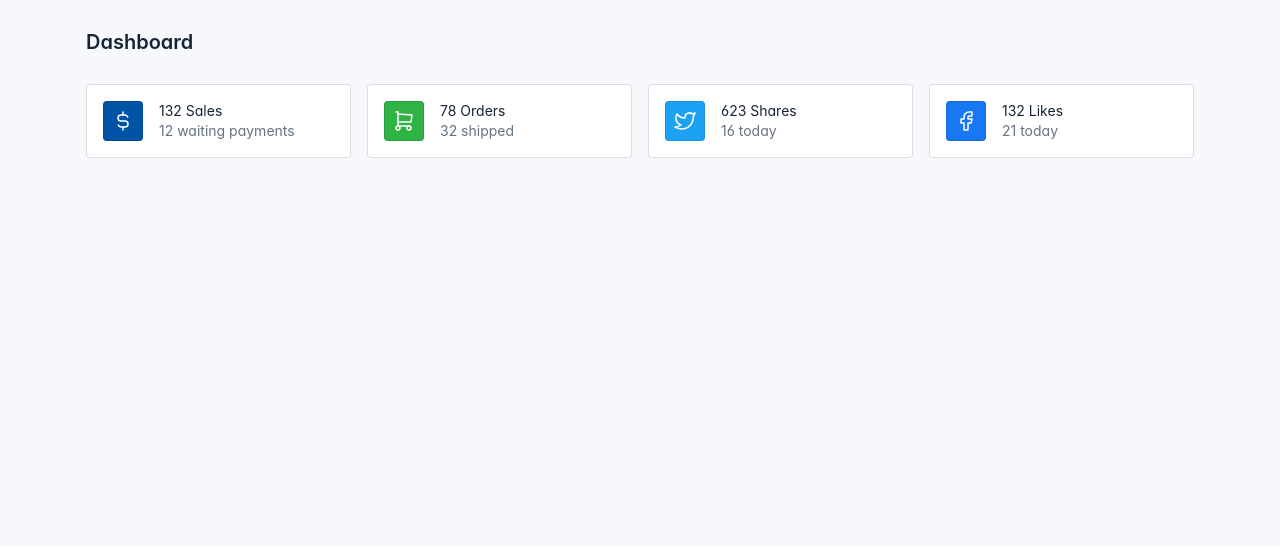
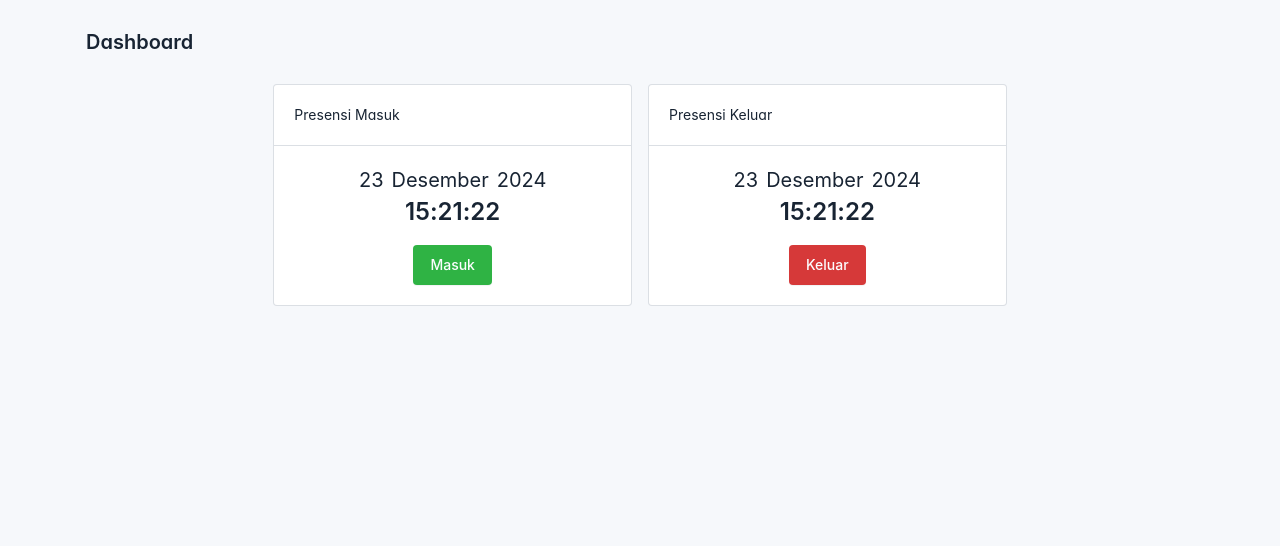
Before and after one commit to AdhaNoer4/presensi, a PHP site: page /presensi/pegawai/home/home.php in a window 1280 px wide. Shown: the part 112-658 px from the top of the page. Run offline with PHP 8.4, Linux system fonts and the light colour scheme; the visitor is signed in with stand-in values (Sample User, id 1); some web fonts are replaced.

Commit message:
feat : Add Dashboard Home Admin & Pegawai (Video Part#8)

```diff
--- a/pegawai/home/home.php
+++ b/pegawai/home/home.php
@@ -5,113 +5,73 @@ if (!isset($_SESSION["login"])) {
 } else if ($_SESSION["role"] !== "pegawai") {
     header("Location: ../../auth/login.php?pesan=tolak_akses");
 }
-include('../layouts/header.php') ?>
+include('../layouts/header.php');
+?>
+<style>
+    .parent_date {
+        display: grid;
+        grid-template-columns: auto auto auto auto auto;
+    }
+
+    .parent_clock {
+        display: grid;
+        grid-template-columns: auto auto auto auto auto;
+    }
+</style>
+
 <!-- Page body -->
 <div class="page-body">
     <div class="container-xl">
-        <div class="row row-deck row-cards">
 
-            <div class="col-12">
-                <div class="row row-cards">
-                    <div class="col-sm-6 col-lg-3">
-                        <div class="card card-sm">
-                            <div class="card-body">
-                                <div class="row align-items-center">
-                                    <div class="col-auto">
-                                        <span class="bg-primary text-white avatar"><!-- Download SVG icon from http://tabler-icons.io/i/currency-dollar -->
-                                            <svg xmlns="http://www.w3.org/2000/svg" class="icon" width="24" height="24" viewBox="0 0 24 24" stroke-width="2" stroke="currentColor" fill="none" stroke-linecap="round" stroke-linejoin="round">
-                                                <path stroke="none" d="M0 0h24v24H0z" fill="none" />
-                                                <path d="M16.7 8a3 3 0 0 0 -2.7 -2h-4a3 3 0 0 0 0 6h4a3 3 0 0 1 0 6h-4a3 3 0 0 1 -2.7 -2" />
-                                                <path d="M12 3v3m0 12v3" />
-                                            </svg>
-                                        </span>
-                                    </div>
-                                    <div class="col">
-                                        <div class="font-weight-medium">
-                                            132 Sales
-                                        </div>
-                                        <div class="text-secondary">
-                                            12 waiting payments
-                                        </div>
-                                    </div>
-                                </div>
-                            </div>
+        <div class="row justify-content-center align-items-center">
+            <div class="col-md-4">
+                <div class="card">
+                    <div class="card-header">Presensi Masuk</div>
+                    <div class="card-body">
+                        <div class="parent_date fs-2 text-center justify-content-center">
+                            <div id="tanggal_masuk"></div>
+                            <div class="ms-2"></div>
+                            <div id="bulan_masuk"></div>
+                            <div class="ms-2"></div>
+                            <div id="tahun_masuk"></div>
                         </div>
+
+                        <div class="parent_clock fs-1 text-center fw-bold justify-content-center">
+                            <div id="jam_masuk"></div>
+                            :
+                            <div id="menit_masuk"></div>
+                            :
+                            <div id="detik_masuk"></div>
+                        </div>
+                        <form action="" class="text-center mt-3">
+                            <button type="submit" class="btn btn-success">Masuk</button>
+                        </form>
                     </div>
-                    <div class="col-sm-6 col-lg-3">
-                        <div class="card card-sm">
-                            <div class="card-body">
-                                <div class="row align-items-center">
-                                    <div class="col-auto">
-                                        <span class="bg-green text-white avatar"><!-- Download SVG icon from http://tabler-icons.io/i/shopping-cart -->
-                                            <svg xmlns="http://www.w3.org/2000/svg" class="icon" width="24" height="24" viewBox="0 0 24 24" stroke-width="2" stroke="currentColor" fill="none" stroke-linecap="round" stroke-linejoin="round">
-                                                <path stroke="none" d="M0 0h24v24H0z" fill="none" />
-                                                <path d="M6 19m-2 0a2 2 0 1 0 4 0a2 2 0 1 0 -4 0" />
-                                                <path d="M17 19m-2 0a2 2 0 1 0 4 0a2 2 0 1 0 -4 0" />
-                                                <path d="M17 17h-11v-14h-2" />
-                                                <path d="M6 5l14 1l-1 7h-13" />
-                                            </svg>
-                                        </span>
-                                    </div>
-                                    <div class="col">
-                                        <div class="font-weight-medium">
-                                            78 Orders
-                                        </div>
-                                        <div class="text-secondary">
-                                            32 shipped
-                                        </div>
-                                    </div>
-                                </div>
-                            </div>
+                </div>
+            </div>
+
+            <div class="col-md-4">
+                <div class="card">
+                    <div class="card-header">Presensi Keluar</div>
+                    <div class="card-body">
+                        <div class="parent_date fs-2 text-center justify-content-center">
+                            <div id="tanggal_keluar"></div>
+                            <div class="ms-2"></div>
+                            <div id="bulan_keluar"></div>
+                            <div class="ms-2"></div>
+                            <div id="tahun_keluar"></div>
                         </div>
-                    </div>
-                    <div class="col-sm-6 col-lg-3">
-                        <div class="card card-sm">
-                            <div class="card-body">
-                                <div class="row align-items-center">
-                                    <div class="col-auto">
-                                        <span class="bg-twitter text-white avatar"><!-- Download SVG icon from http://tabler-icons.io/i/brand-twitter -->
-                                            <svg xmlns="http://www.w3.org/2000/svg" class="icon" width="24" height="24" viewBox="0 0 24 24" stroke-width="2" stroke="currentColor" fill="none" stroke-linecap="round" stroke-linejoin="round">
-                                                <path stroke="none" d="M0 0h24v24H0z" fill="none" />
-                                                <path d="M22 4.01c-1 .49 -1.98 .689 -3 .99c-1.121 -1.265 -2.783 -1.335 -4.38 -.737s-2.643 2.06 -2.62 3.737v1c-3.245 .083 -6.135 -1.395 -8 -4c0 0 -4.182 7.433 4 11c-1.872 1.247 -3.739 2.088 -6 2c3.308 1.803 6.913 2.423 10.034 1.517c3.58 -1.04 6.522 -3.723 7.651 -7.742a13.84 13.84 0 0 0 .497 -3.753c0 -.249 1.51 -2.772 1.818 -4.013z" />
-                                            </svg>
-                                        </span>
-                                    </div>
-                                    <div class="col">
-                                        <div class="font-weight-medium">
-                                            623 Shares
-                                        </div>
-                                        <div class="text-secondary">
-                                            16 today
-                                        </div>
-                                    </div>
-                                </div>
-                            </div>
+
+                        <div class="parent_clock fs-1 text-center fw-bold justify-content-center">
+                            <div id="jam_keluar"></div>
+                            :
+                            <div id="menit_keluar"></div>
+                            :
+                            <div id="detik_keluar"></div>
                         </div>
-                    </div>
-                    <div class="col-sm-6 col-lg-3">
-                        <div class="card card-sm">
-                            <div class="card-body">
-                                <div class="row align-items-center">
-                                    <div class="col-auto">
-                                        <span class="bg-facebook text-white avatar"><!-- Download SVG icon from http://tabler-icons.io/i/brand-facebook -->
-                                            <svg xmlns="http://www.w3.org/2000/svg" class="icon" width="24" height="24" viewBox="0 0 24 24" stroke-width="2" stroke="currentColor" fill="none" stroke-linecap="round" stroke-linejoin="round">
-                                                <path stroke="none" d="M0 0h24v24H0z" fill="none" />
-                                                <path d="M7 10v4h3v7h4v-7h3l1 -4h-4v-2a1 1 0 0 1 1 -1h3v-4h-3a5 5 0 0 0 -5 5v2h-3" />
-                                            </svg>
-                                        </span>
-                                    </div>
-                                    <div class="col">
-                                        <div class="font-weight-medium">
-                                            132 Likes
-                                        </div>
-                                        <div class="text-secondary">
-                                            21 today
-                                        </div>
-                                    </div>
-                                </div>
-                            </div>
-                        </div>
+                        <form action="" class="text-center mt-3">
+                            <button type="submit" class="btn btn-danger">Keluar</button>
+                        </form>
                     </div>
                 </div>
             </div>
@@ -119,4 +79,49 @@ include('../layouts/header.php') ?>
         </div>
     </div>
 </div>
+
+<!-- Script Waktu real time -->
+<script>
+    // Set waktu di card Presensi masuk
+    window.setTimeout("waktuMasuk()", 1000);
+    namaBulan = [
+        "Januari",
+        "Februari",
+        "Maret",
+        "April",
+        "Mei",
+        "Juni",
+        "Juli",
+        "Agustus",
+        "September",
+        "Oktober",
+        "November",
+        "Desember",
+    ];
+
+    function waktuMasuk() {
+        const waktu = new Date();
+        setTimeout("waktuMasuk()", 1000);
+        document.getElementById("tanggal_masuk").innerHTML = waktu.getDate();
+        document.getElementById("bulan_masuk").innerHTML = namaBulan[waktu.getMonth()];
+        document.getElementById("tahun_masuk").innerHTML = waktu.getFullYear();
+        document.getElementById("jam_masuk").innerHTML = waktu.getHours();
+        document.getElementById("menit_masuk").innerHTML = waktu.getMinutes();
+        document.getElementById("detik_masuk").innerHTML = waktu.getSeconds();
+    }
+    // Set waktu di card Presensi keluar
+    window.setTimeout("waktuKeluar()", 1000);
+
+    function waktuKeluar() {
+        const waktu = new Date();
+        setTimeout("waktuKeluar()", 1000);
+        document.getElementById("tanggal_keluar").innerHTML = waktu.getDate();
+        document.getElementById("bulan_keluar").innerHTML = namaBulan[waktu.getMonth()];
+        document.getElementById("tahun_keluar").innerHTML = waktu.getFullYear();
+        document.getElementById("jam_keluar").innerHTML = waktu.getHours();
+        document.getElementById("menit_keluar").innerHTML = waktu.getMinutes();
+        document.getElementById("detik_keluar").innerHTML = waktu.getSeconds();
+    }
+</script>
+
 <?php include('../layouts/footer.php') ?>
```
Also changed, not shown: admin/home/home.php (+36 -21 lines).
